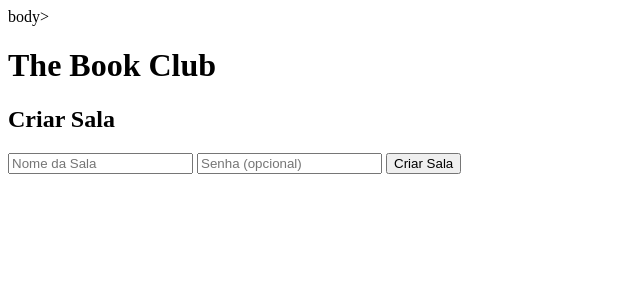
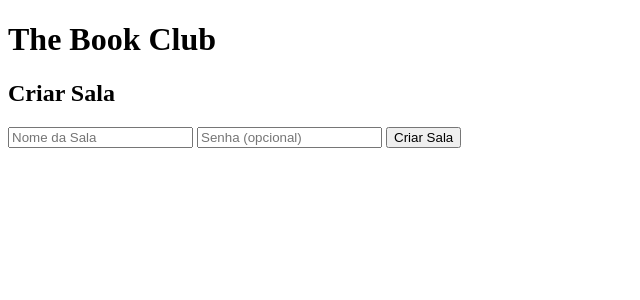
Before and after one commit to Davido159/Clube-do-livro-, a Flask app: page /create_room in a window 1280 px wide. Shown: the top 300 px of the page, without its empty margins (0-640 px from the left). Run offline with Flask 3, Linux system fonts and the light colour scheme; the visitor is signed in with stand-in values (Sample User, id 1); some libraries are stand-ins or nearby versions.

Commit message:
Update create_room.html

```diff
--- a/Templates/create_room.html
+++ b/Templates/create_room.html
@@ -8,7 +8,7 @@
     <script src="C:\Users\T-Gamer\Desktop\Programação\Projeto integrador\static\JS\create_room.js" defer></script>
     <title>Criar Sala</title>
 </head>
-body>
+<body>
     <header>
         <h1>The Book Club</h1>
     </header>
```
